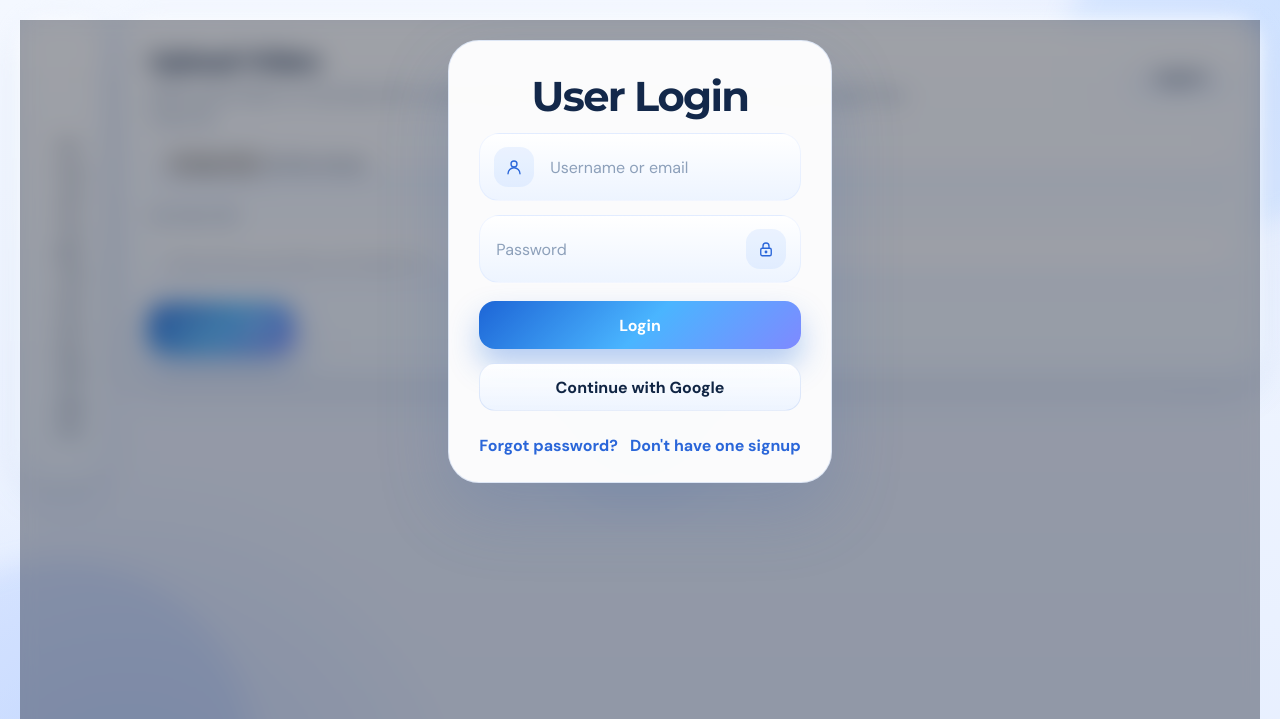
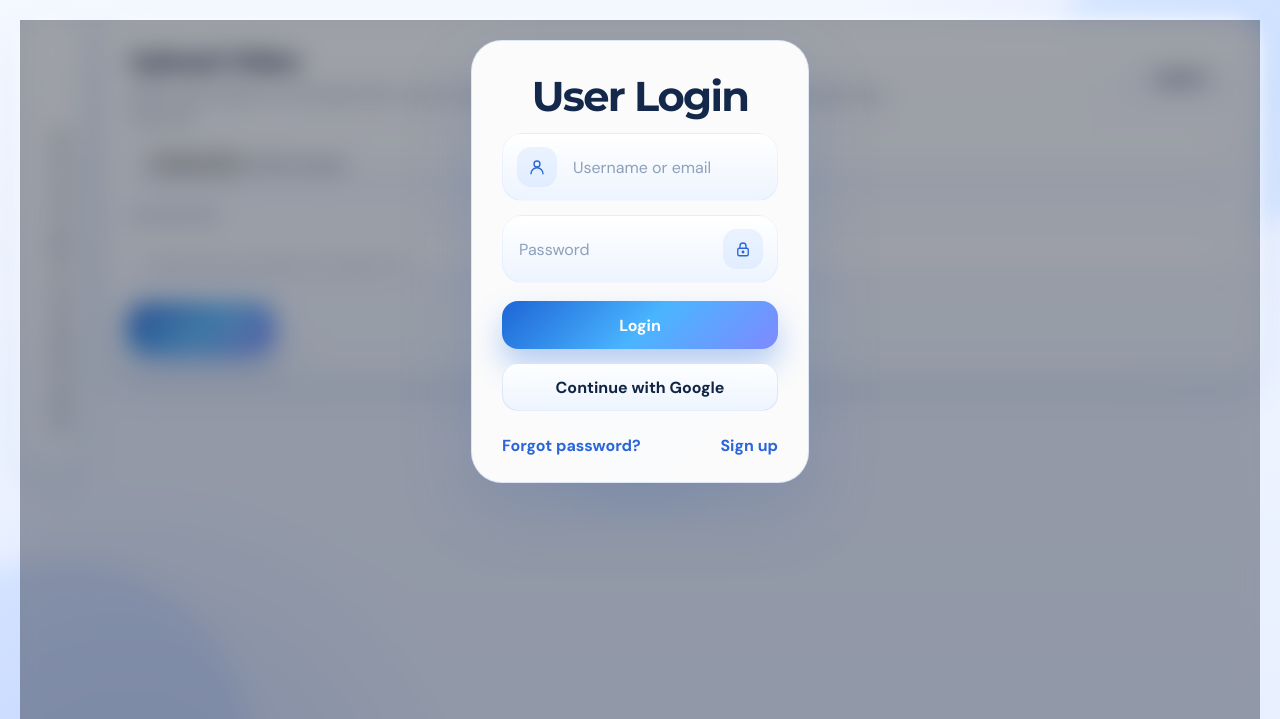
Before and after one commit to varad42/AIVTOBS, a Flask app: page / in a window 1280 px wide. Shown: the top 719 px of the page. Run offline with Flask 3, Linux system fonts and the light colour scheme.

Commit message:
dashboard

```diff
--- a/app.py
+++ b/app.py
@@ -45,7 +45,14 @@ def create_app():
                 blog_ready_count=0
             )
 
-        jobs = list(jobs_collection.find({"user": session["user"]}).sort("_id", -1).limit(8))
+        jobs = list(
+            jobs_collection.find(
+                {
+                    "user": session["user"],
+                    "status": {"$in": ["summary_ready", "blog_ready"]},
+                }
+            ).sort("_id", -1).limit(8)
+        )
         summary_ready_count = sum(1 for job in jobs if job.get("summary_file"))
         blog_ready_count = sum(1 for job in jobs if job.get("blog_file"))
         active_job_id = request.args.get("job_id")
--- a/static/styles.css
+++ b/static/styles.css
@@ -478,7 +478,7 @@ select {
     position: relative;
     z-index: 1;
     display: grid;
-    grid-template-columns: 84px minmax(0, 1fr);
+    grid-template-columns: 64px minmax(0, 1fr);
     gap: 20px;
     align-items: start;
     transition: grid-template-columns 220ms ease;
@@ -536,6 +536,20 @@ select {
 .sidebar-header {
     min-height: 56px;
     justify-content: center;
+}
+
+.sidebar-handle {
+    display: grid;
+    gap: 5px;
+    width: 24px;
+}
+
+.sidebar-handle span {
+    display: block;
+    width: 24px;
+    height: 2px;
+    border-radius: 999px;
+    background: var(--text-dark);
 }
 
 .sidebar-scroll {
--- a/templates/dashboard.html
+++ b/templates/dashboard.html
@@ -10,6 +10,11 @@
 <section class="dashboard-shell {% if show_login %}login-locked{% endif %}">
     <aside class="dashboard-sidebar panel" id="dashboardSidebar">
         <div class="sidebar-header">
+            <div class="sidebar-handle" aria-hidden="true">
+                <span></span>
+                <span></span>
+                <span></span>
+            </div>
             <h2 class="card-title">History</h2>
         </div>
 
@@ -167,7 +172,7 @@
 
             <div class="auth-links">
                 <a href="/forgot-password" class="ghost-link">Forgot password?</a>
-                <a href="/register" class="ghost-link">Don't have one signup</a>
+                <a href="/register" class="ghost-link">Sign up</a>
             </div>
         </section>
     </div>
--- a/templates/summary.html
+++ b/templates/summary.html
@@ -34,7 +34,7 @@
         <a class="btn-primary" href="/download_summary/{{ job_id }}">Download Summary</a>
         <a class="btn-secondary" href="/generate_blog/{{ job_id }}">Generate Blog</a>
         <a class="btn-secondary" href="/dashboard?job_id={{ job_id }}">Dashboard</a>
-        <a class="btn-ghost" href="/history">History</a>
+        <a class="btn-ghost" href="/history">View History</a>
     </div>
 </section>
 {% endblock %}
```
Also changed, not shown: other parts of static/styles.css (+17 -18 lines), modules/history.py (+6 -1 lines).
